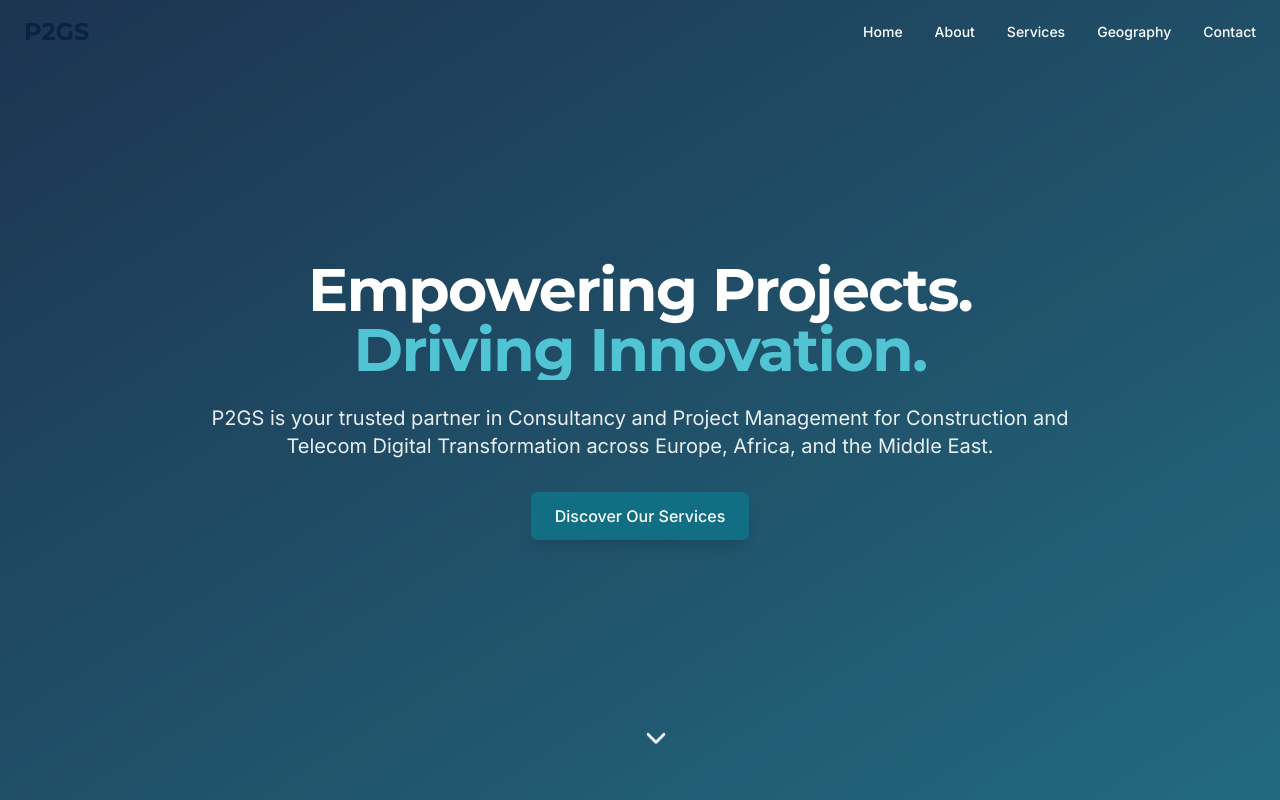
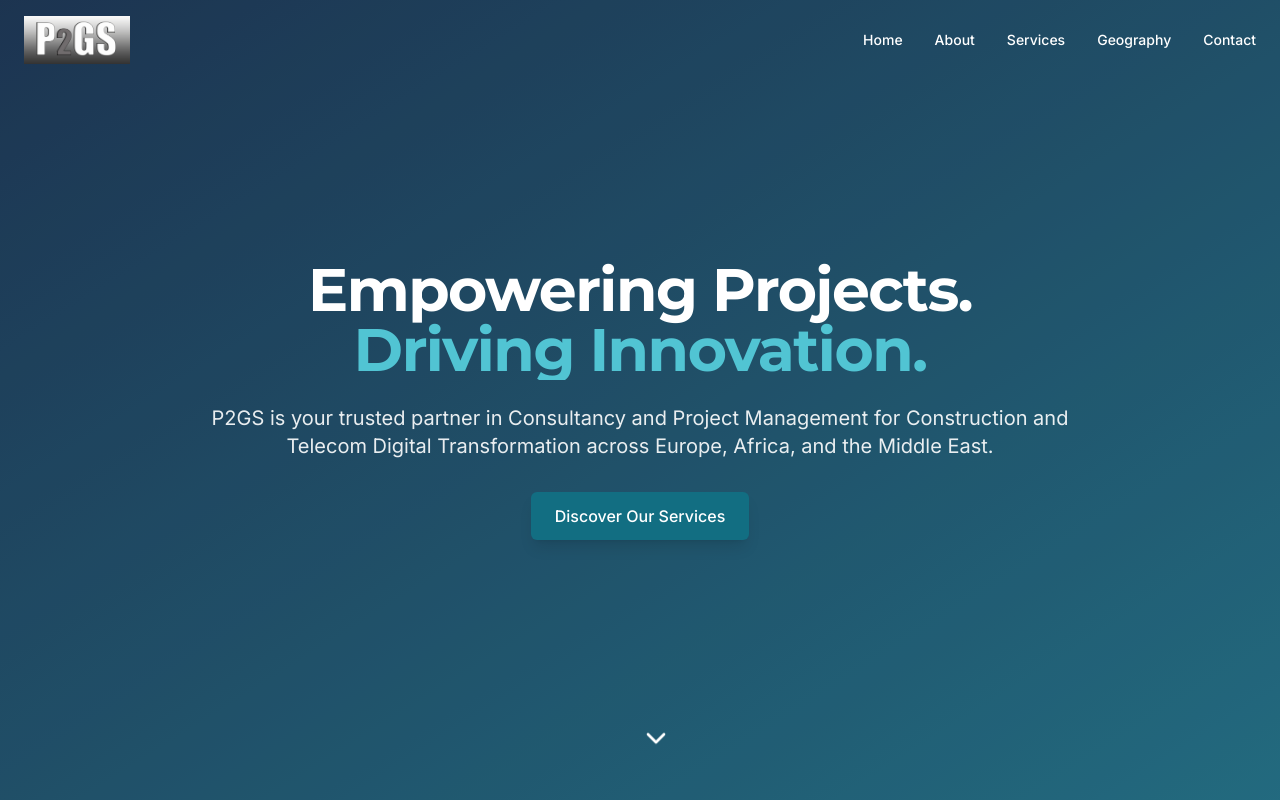
Before and after one commit to P2GSGH/innovate-transform-connect, a React (Vite) app: page / in a window 1280 px wide. Shown: the top 800 px of the page. Built offline with nearby package versions, Linux system fonts and the light colour scheme.

Commit message:
Replace P2GS logo
Replaced the P2GS logo with the new logo in the application.

```diff
--- a/index.html
+++ b/index.html
@@ -11,11 +11,13 @@
     <meta property="og:title" content="P2GS - Project Management Specialists" />
     <meta property="og:description" content="P2GS is your trusted partner in Project Management for Construction and Telecom Digital Transformation across Europe, Africa, and the Middle East." />
     <meta property="og:type" content="website" />
-    <meta property="og:image" content="https://lovable.dev/opengraph-image-p98pqg.png" />
+    <meta property="og:image" content="/lovable-uploads/52b7d543-2749-4e2c-a4b2-5572419bc67b.png" />
 
     <meta name="twitter:card" content="summary_large_image" />
     <meta name="twitter:site" content="@lovable_dev" />
-    <meta name="twitter:image" content="https://lovable.dev/opengraph-image-p98pqg.png" />
+    <meta name="twitter:image" content="/lovable-uploads/52b7d543-2749-4e2c-a4b2-5572419bc67b.png" />
+
+    <link rel="icon" type="image/png" href="/lovable-uploads/52b7d543-2749-4e2c-a4b2-5572419bc67b.png" />
   </head>
 
   <body>
--- a/src/components/Navbar.tsx
+++ b/src/components/Navbar.tsx
@@ -50,8 +50,12 @@ const Navbar = () => {
     >
       <div className="container mx-auto px-4 md:px-6">
         <div className="flex items-center justify-between">
-          <a href="#" className="text-p2gs-navy font-heading font-bold text-2xl">
-            P2GS
+          <a href="#" className="flex items-center">
+            <img
+              src="/lovable-uploads/52b7d543-2749-4e2c-a4b2-5572419bc67b.png"
+              alt="P2GS Logo"
+              className="h-10 md:h-12"
+            />
           </a>
 
           {/* Desktop Navigation */}
```
Also changed, not shown: public/lovable-uploads/52b7d543-2749-4e2c-a4b2-5572419bc67b.png (added).
